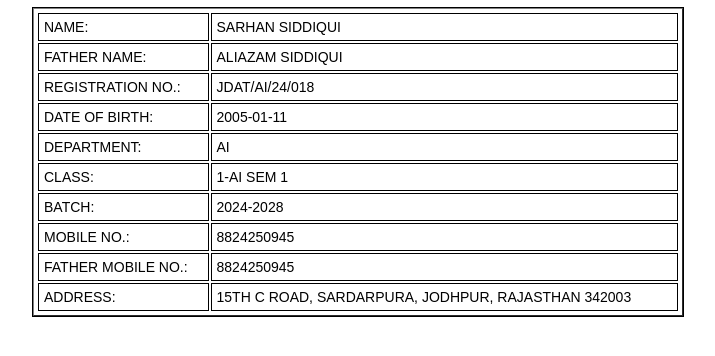
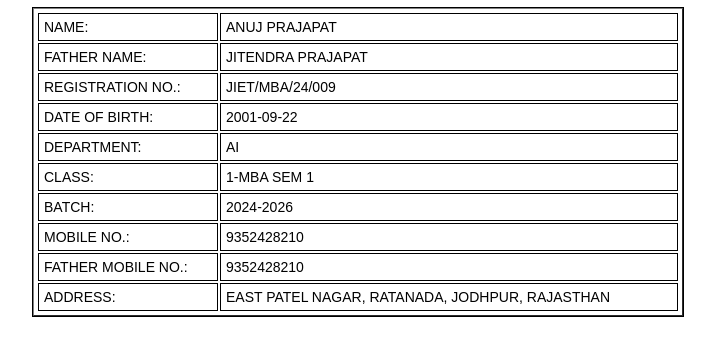
Before and after one commit to kanishq-17/idcarddetails, a plain HTML site: page index.html in a window 1280 px wide. Shown: the whole page, without its empty margins (282-997 px from the left). Drawn offline with Linux system fonts and the light colour scheme.

Commit message:
Add files via upload

```diff
--- a/index.html
+++ b/index.html
@@ -3,7 +3,7 @@
   <head>
     <meta charset="UTF-8" />
     <meta name="viewport" content="width=device-width, initial-scale=1.0" />
-    <title>Details of Sarhan Siddiqui</title>
+    <title>Details of Anuj Prajapat</title>
     <style>
       body {
         font-family: Arial, Helvetica, sans-serif;
@@ -49,19 +49,19 @@
       <tbody>
         <tr>
           <td>Name:</td>
-          <td>Sarhan Siddiqui</td>
+          <td>Anuj Prajapat</td>
         </tr>
         <tr>
           <td>Father Name:</td>
-          <td>Aliazam Siddiqui</td>
+          <td>Jitendra Prajapat</td>
         </tr>
         <tr>
           <td>Registration No.:</td>
-          <td>JDAT/AI/24/018</td>
+          <td>JIET/MBA/24/009</td>
         </tr>
         <tr>
           <td>Date of Birth:</td>
-          <td>2005-01-11</td>
+          <td>2001-09-22</td>
         </tr>
         <tr>
           <td>Department:</td>
@@ -69,23 +69,23 @@
         </tr>
         <tr>
           <td>Class:</td>
-          <td>1-AI SEM 1</td>
+          <td>1-MBA SEM 1</td>
         </tr>
         <tr>
           <td>Batch:</td>
-          <td>2024-2028</td>
+          <td>2024-2026</td>
         </tr>
         <tr>
           <td>Mobile No.:</td>
-          <td>8824250945</td>
+          <td>9352428210</td>
         </tr>
         <tr>
           <td>Father Mobile No.:</td>
-          <td>8824250945</td>
+          <td>9352428210</td>
         </tr>
         <tr>
           <td>Address:</td>
-          <td>15th C Road, Sardarpura, Jodhpur, Rajasthan 342003</td>
+          <td>East Patel Nagar, Ratanada, Jodhpur, Rajasthan</td>
         </tr>
       </tbody>
     </table>
```
